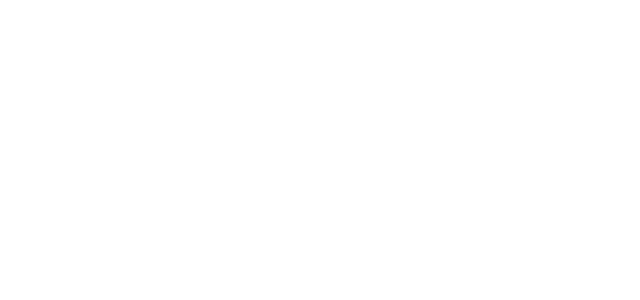
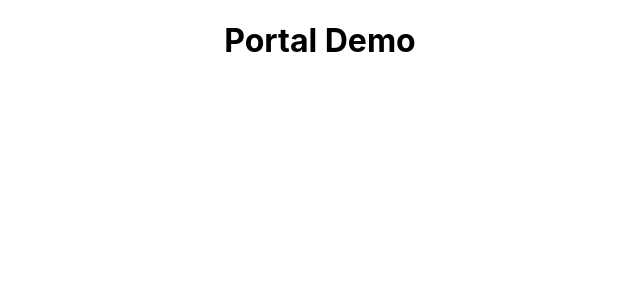
Before and after one commit to Mohamed-Ramadan1/react-codevolution, a React (Create React App) app: page / in a window 1280 px wide. Shown: the top 300 px of the page, without its empty margins (320-960 px from the left). Built offline with nearby package versions, Linux system fonts and the light colour scheme.

Commit message:
updating some data

```diff
--- a/src/App.js
+++ b/src/App.js
@@ -1,8 +1,5 @@
-import logo from './logo.svg';
 import './App.css';
-import Inputs from './Componets/B-(26-43)/Inputs';
-import GodFather from './Componets/B-(26-43)/GodFather';
-import FRParentInput from './Componets/B-(26-43)/FRParentInput';
+import PortalDemo from './Componets/B-(26-43)/PortalDemo';
 
 
 
@@ -10,6 +7,7 @@
 const App=()=> {
   return (
     <div className="App">
+      <PortalDemo/>
 
     </div>
   );
--- a/src/Componets/B-(26-43)/PortalDemo.js
+++ b/src/Componets/B-(26-43)/PortalDemo.js
@@ -0,0 +1,12 @@
+import React from 'react';
+
+const PortalDemo = () => {
+    return (
+        <div>
+            <h1>Portal Demo</h1>
+        </div>
+    )
+}
+
+
+export default PortalDemo;
```
